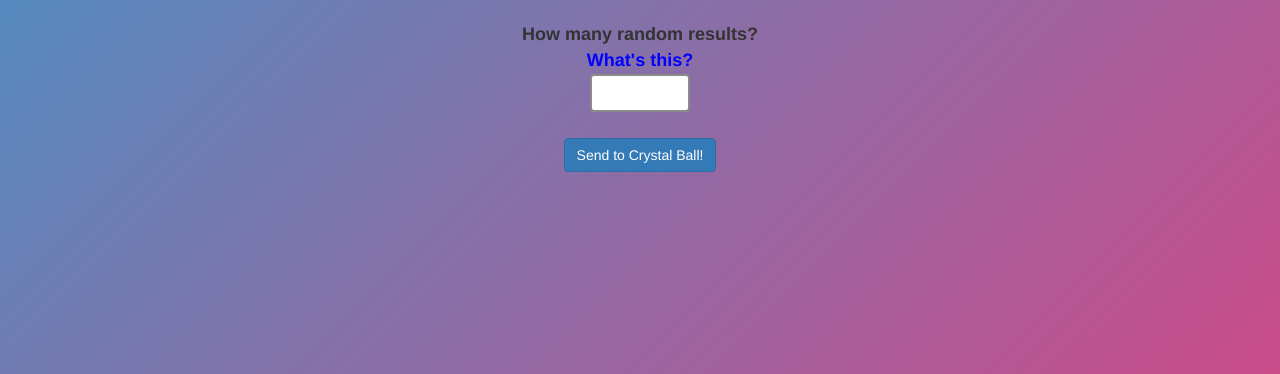
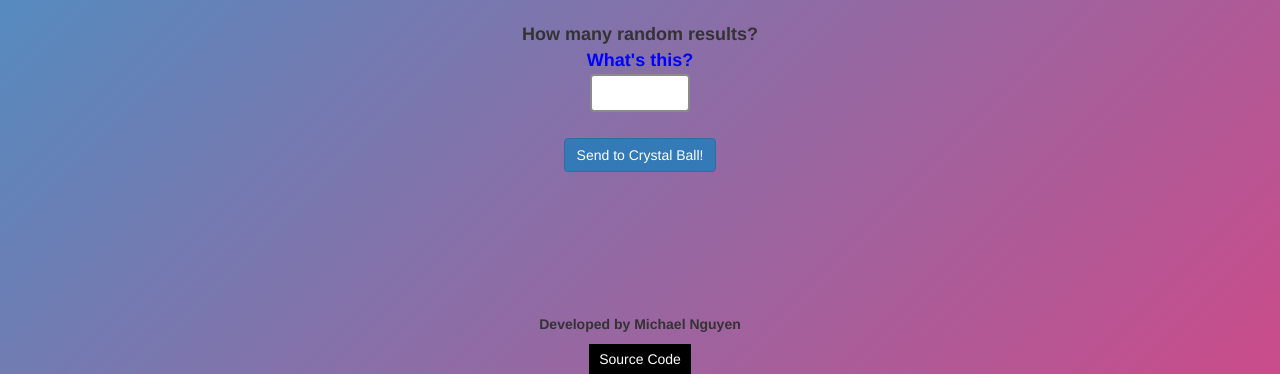
Before and after one commit to michaelnguyen26/Restaurant-Crystal-Ball, a website: page restaurant-crystal-ball-michael/dist/index.html in a window 1280 px wide. Shown: the part 426-800 px from the top of the page. Drawn offline with nearby package versions, Linux system fonts and the light colour scheme; a web font is replaced by a local one.

Commit message:
Updated production builds

```diff
--- a/restaurant-crystal-ball-michael/dist/index.html
+++ b/restaurant-crystal-ball-michael/dist/index.html
@@ -42,7 +42,10 @@
              </form>
         </div>
     </div>
-
+    <footer id="footer">
+        <p><b>Developed by Michael Nguyen</b></p>
+        <a href = https://github.com/michaelnguyen26/Restaurant-Crystal-Ball>Source Code</a>
+    </footer>
     <script>
         // Open pop up
         function myFunction() {
--- a/restaurant-crystal-ball-michael/dist/results.css
+++ b/restaurant-crystal-ball-michael/dist/results.css
@@ -22,9 +22,11 @@ body {
     0% {
         background-position: 0% 50%;
     }
+
     50% {
         background-position: 100% 50%;
     }
+
     100% {
         background-position: 0% 50%;
     }
@@ -50,7 +52,7 @@ a {
     text-align: center;
 }
 
-.result{
+.result {
     width: 800px;
     background: linear-gradient(90deg, rgb(0, 0, 0) 50%, transparent 50%), linear-gradient(90deg, rgb(0, 0, 0) 50%, transparent 50%), linear-gradient(0deg, rgb(0, 0, 0) 50%, transparent 50%), linear-gradient(0deg, rgb(0, 0, 0) 50%, transparent 50%);
     background-repeat: repeat-x, repeat-x, repeat-y, repeat-y;
@@ -63,6 +65,7 @@ a {
     0% {
         background-position: 0 0, 100% 100%, 0 100%, 100% 0;
     }
+
     100% {
         background-position: 100% 0, 0 100%, 0 0, 100% 100%;
     }
@@ -74,7 +77,23 @@ a {
     justify-content: center;
 }
 
-.tag {
+#tag{
+    display: flex;
+    align-items: center;
+    justify-content: center;
+}
+
+a:link,
+a:visited {
+    background-color: #000000;
+    color: white;
+    padding: 5px 10px;
     text-align: center;
-    font-size: 200%;
+    text-decoration: none;
+    display: inline-block;
 }
+
+a:hover,
+a:active {
+    background-color: red;
+}
--- a/restaurant-crystal-ball-michael/dist/styles.css
+++ b/restaurant-crystal-ball-michael/dist/styles.css
@@ -4,6 +4,7 @@
 * {
 	box-sizing: border-box;
 }
+
 :root {
 	--input-border: #8b8a8b;
 	--input-focus-h: 245;
@@ -29,9 +30,11 @@ body {
 	0% {
 		background-position: 0% 50%;
 	}
+
 	50% {
 		background-position: 100% 50%;
 	}
+
 	100% {
 		background-position: 0% 50%;
 	}
@@ -83,7 +86,7 @@ input[type=text]:focus {
 	width: 18%;
 }
 
-form{
+form {
 	font-size: 18px;
 	font-size: max(18px, 1em);
 	font-weight: bolder;
@@ -156,3 +159,28 @@ form{
 .popup:hover .popuptext {
 	visibility: visible;
 }
+
+#footer {
+	width: 100%;
+	bottom: 0;
+	position: fixed;
+	display: table;
+	text-align: center;
+	margin-left: auto;
+	margin-right: auto;
+}
+
+a:link,
+a:visited {
+	background-color: #000000;
+	color: white;
+	padding: 5px 10px;
+	text-align: center;
+	text-decoration: none;
+	display: inline-block;
+}
+
+a:hover,
+a:active {
+	background-color: red;
+}
```
Also changed, not shown: restaurant-crystal-ball-michael/functions/server.js (+7 -7 lines), README.md. Lines whose indentation alone changed are shown as unchanged.
